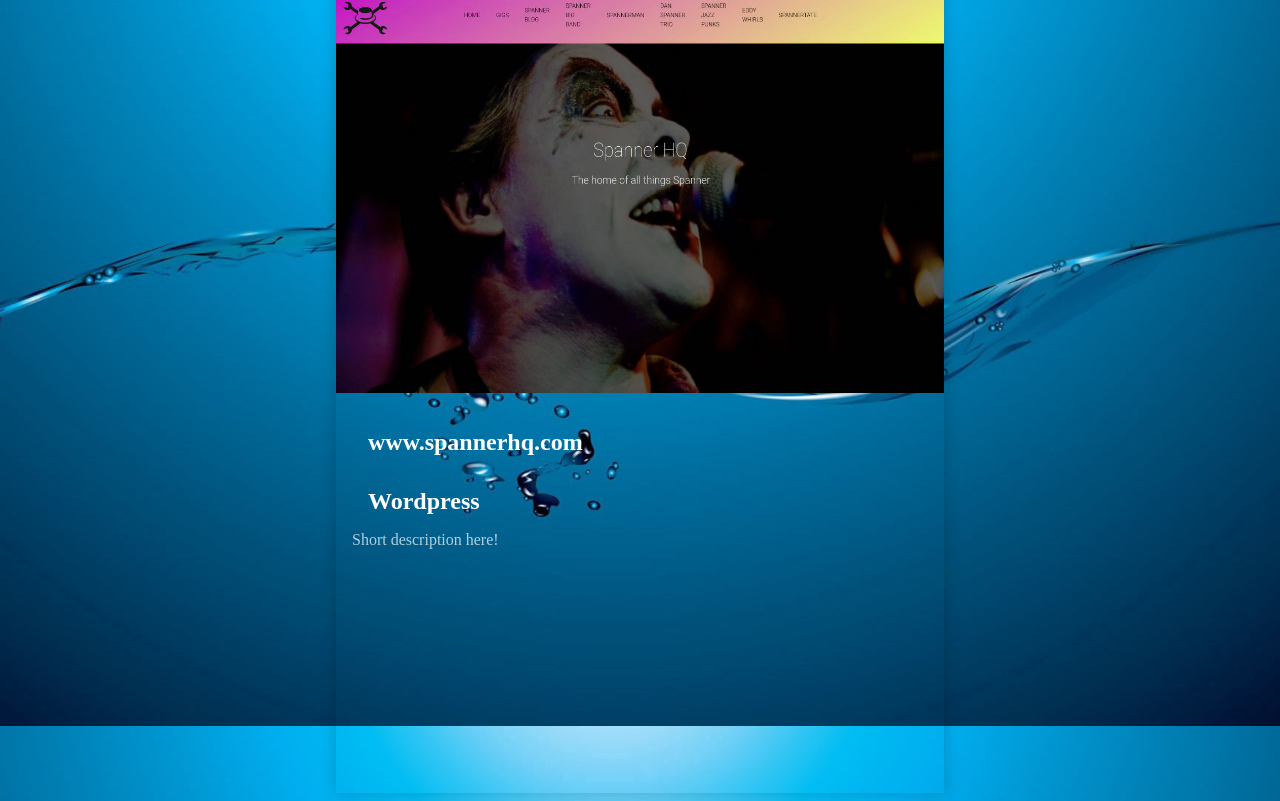
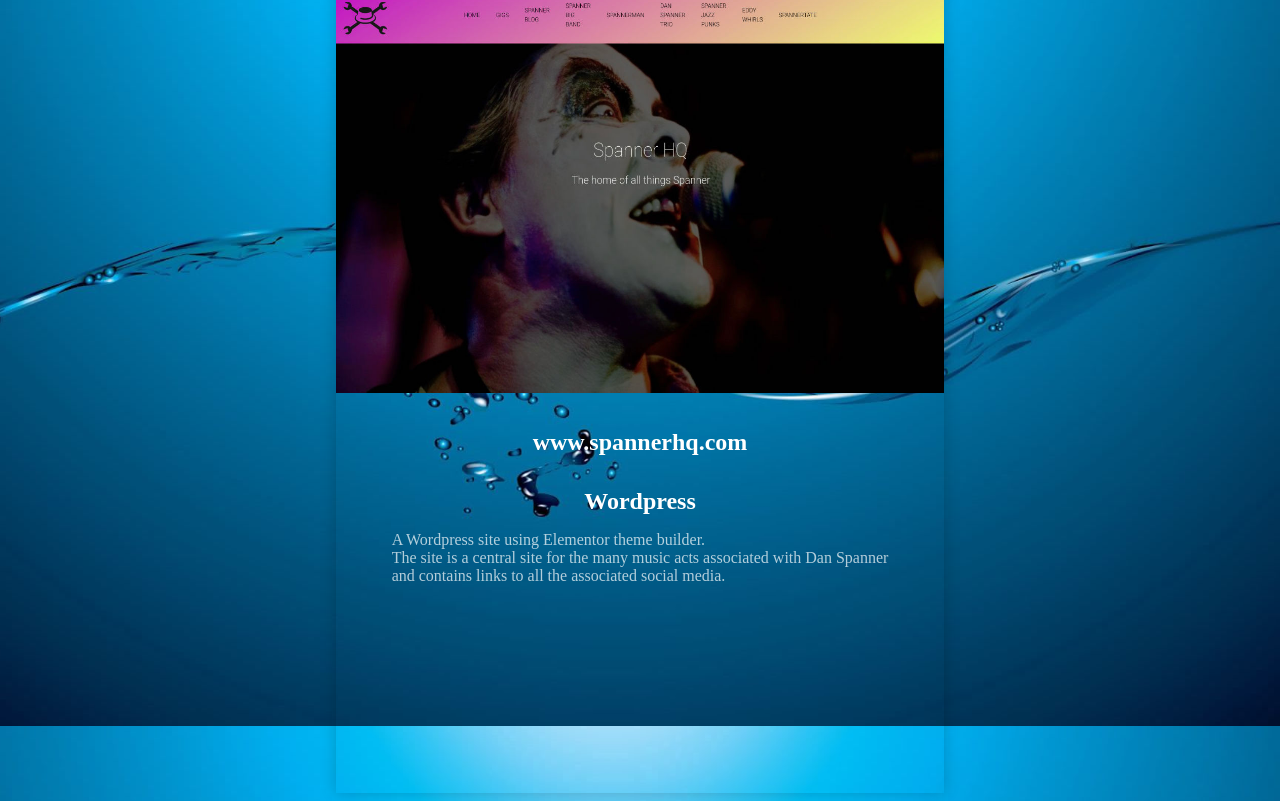
Before and after one commit to GidBerridge/profile-react, a React (Create React App) app: page / in a window 1280 px wide. Shown: the part 1674-2475 px from the top of the page. Built offline with nearby package versions, Linux system fonts and the light colour scheme.

Commit message:
projects text adjusted

```diff
--- a/src/JS-components/spanner.jsx
+++ b/src/JS-components/spanner.jsx
@@ -10,7 +10,9 @@ class Spanner extends Component {
           <div>
             <h2 className="card-project-infos title">www.spannerhq.com</h2>
             <h2 className="card-project-infos">Wordpress</h2>
-            <p>Short description here!</p>
+            <p>A Wordpress site using Elementor theme builder.</p>
+            <p>The site is a central site for the many music acts associated with Dan Spanner</p>
+            <p>and contains links to all the associated social media.</p>
           </div>
         </div>
       </div>
--- a/src/sass/components/projects.scss
+++ b/src/sass/components/projects.scss
@@ -1,6 +1,5 @@
 .card-project {
   overflow: hidden;
-  // background: white;
   box-shadow: 0 0 15px rgba(0,0,0,0.2);
   width: 38rem;
   height: 50rem;
@@ -11,7 +10,6 @@
 .card-project > img {
   height: 50%;
   width: 100%;
-  // object-fit: cover;
 }
 
 .card-project h2 {
@@ -32,8 +30,8 @@
 .card-project .card-project-infos {
   padding: 16px;
   display: flex;
-  justify-content: space-between;
-  align-items: flex-end;
+  justify-content: center;
+
   position: relative;
 }
 
```
